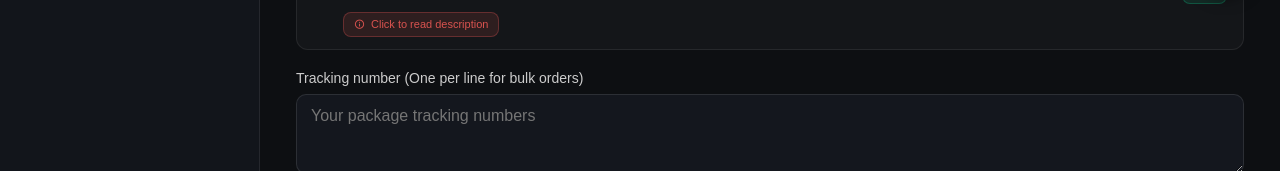
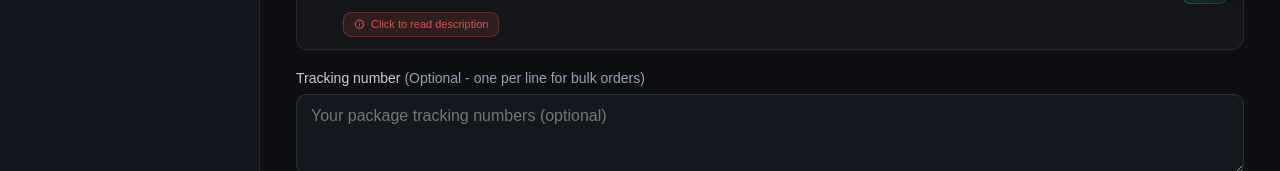
Before and after one commit to ogsuryansh/ftidshop, a React (Vite) app in the folder frontend/: page /dashboard/ftid/submit in a window 1280 px wide. Shown: the part 781-952 px from the top of the page. Built offline with nearby package versions, Linux system fonts and the light colour scheme; no server answers; sample sign-in values are in the browser's storage.

Commit message:
Make tracking number optional and add (Optional) indicator in label

```diff
--- a/frontend/src/pages/FtidSubmitOrder.jsx
+++ b/frontend/src/pages/FtidSubmitOrder.jsx
@@ -314,8 +314,16 @@ export default function FtidSubmitOrder() {
 
         {/* Tracking Number */}
         <div>
-          <label style={{ display: 'block', marginBottom: '8px', color: '#ccc', fontSize: '14px' }}>Tracking number (One per line for bulk orders)</label>
-          <textarea value={trackingNumber} onChange={e => setTrackingNumber(e.target.value)} required placeholder="Your package tracking numbers" rows="3" style={{ width: '100%', padding: '12px 14px', borderRadius: '10px', backgroundColor: '#14171e', border: '1px solid rgba(255,255,255,0.1)', color: '#fff', boxSizing: 'border-box', outline: 'none', resize: 'vertical' }}></textarea>
+          <label style={{ display: 'block', marginBottom: '8px', color: '#ccc', fontSize: '14px', fontWeight: '500' }}>
+            Tracking number <span style={{ color: '#94a3b8', fontWeight: '400' }}>(Optional - one per line for bulk orders)</span>
+          </label>
+          <textarea
+            value={trackingNumber}
+            onChange={e => setTrackingNumber(e.target.value)}
+            placeholder="Your package tracking numbers (optional)"
+            rows="3"
+            style={{ width: '100%', padding: '12px 14px', borderRadius: '10px', backgroundColor: '#14171e', border: '1px solid rgba(255,255,255,0.1)', color: '#fff', boxSizing: 'border-box', outline: 'none', resize: 'vertical' }}
+          ></textarea>
         </div>
 
         {/* Note */}
```
Also changed, not shown: 2 other files (tests, documents, lock files or other folders).
